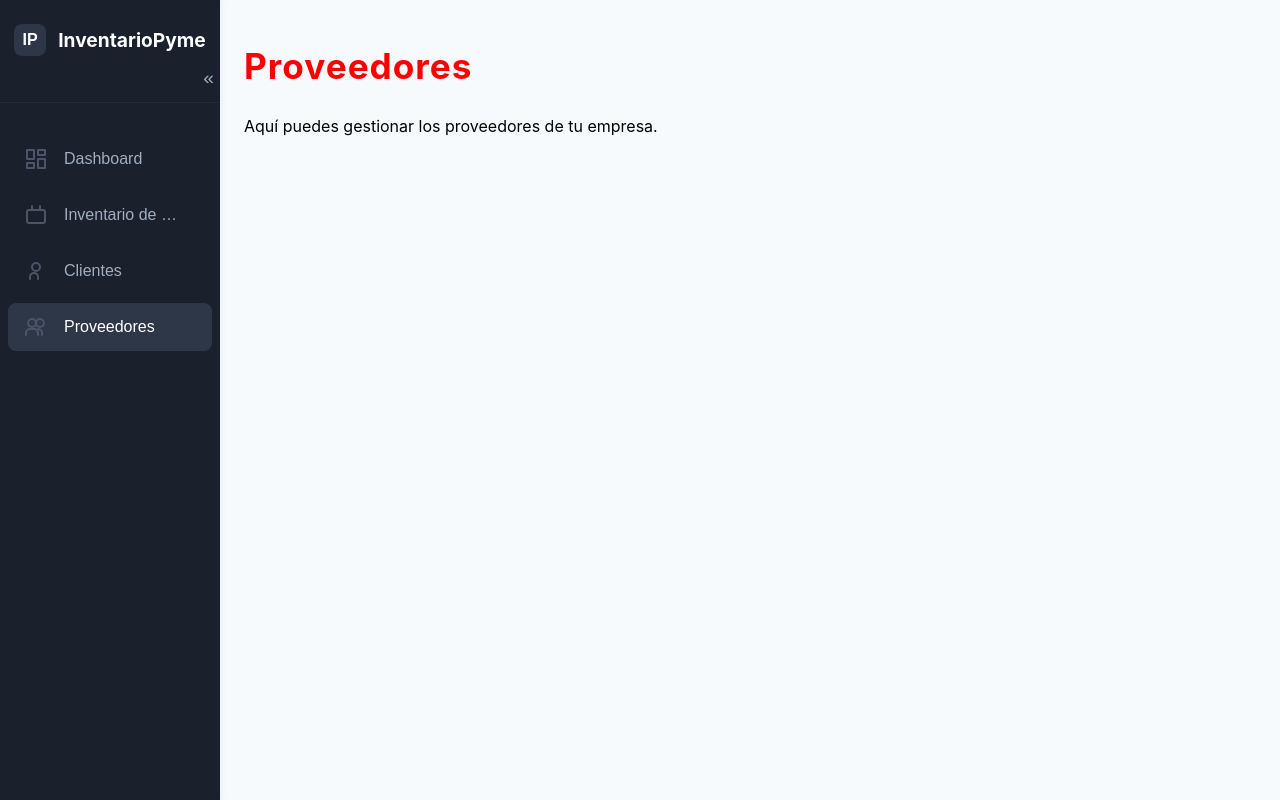
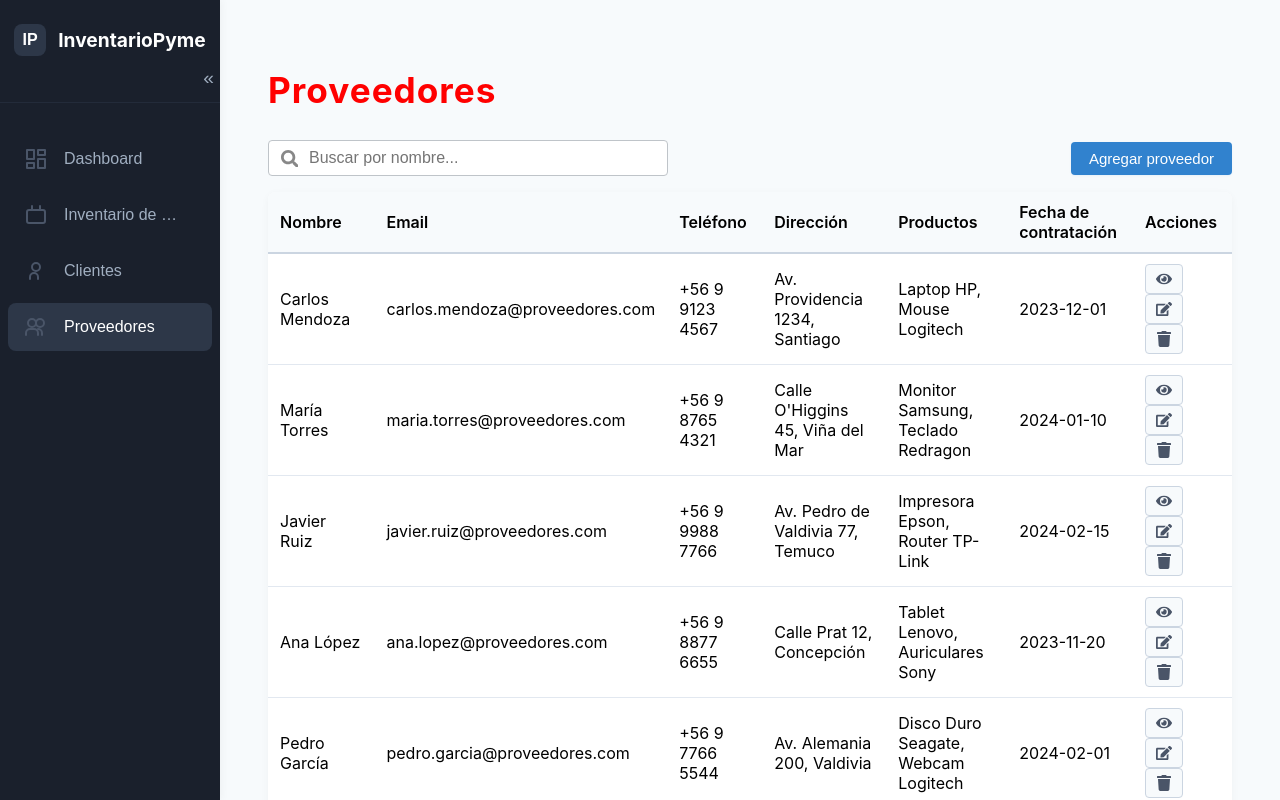
Before and after one commit to Panda2609/my-pyme, a React (Create React App) app: page / in a window 1280 px wide. Both pictures are taken after a click on the button "Proveedores". Shown: the top 800 px of the page. Built offline with nearby package versions, Linux system fonts and the light colour scheme.

Commit message:
Barra busqueda, botón para proveedores, paginación y estilado de la tabla

```diff
--- a/src/components/Providers.jsx
+++ b/src/components/Providers.jsx
@@ -1,15 +1,130 @@
-import React from 'react';
+
+import React, { useState } from 'react';
+import mockProvidersData from '../data/mockProvidersData';
+import { FaEye, FaEdit, FaTrash } from 'react-icons/fa';
+import SearchBar from './SearchBar';
+import Pagination from './Pagination';
 import '../styles/Providers.css';
 
 const Providers = () => {
-    return (
-        <>
-            <div classname="providers-container">
-                <h2>Proveedores</h2>
-                <p>Aquí puedes gestionar los proveedores de tu empresa.</p>
-            </div>
-        </>
-    );
-}
+  const [showModal, setShowModal] = useState(false);
+  const [selectedProvider, setSelectedProvider] = useState(null);
+  const [search, setSearch] = useState("");
+
+  const handleShowHistorial = (provider) => {
+    setSelectedProvider(provider);
+    setShowModal(true);
+  };
+
+  const handleCloseModal = () => {
+    setShowModal(false);
+    setSelectedProvider(null);
+  };
+
+  const handleEdit = (providerId) => {
+    // Lógica para editar proveedor
+    alert('Editar proveedor: ' + providerId);
+  };
+
+  const handleDelete = (providerId) => {
+    // Lógica para eliminar proveedor
+    alert('Eliminar proveedor: ' + providerId);
+  };
+
+  // Filtrar proveedores por búsqueda
+  const filteredProviders = mockProvidersData.filter((p) =>
+    p.nombre.toLowerCase().includes(search.toLowerCase())
+  );
+
+  // Paginación
+  const [currentPage, setCurrentPage] = useState(1);
+  const itemsPerPage = 10;
+  const totalPages = Math.ceil(filteredProviders.length / itemsPerPage);
+  const paginatedProviders = filteredProviders.slice(
+    (currentPage - 1) * itemsPerPage,
+    currentPage * itemsPerPage
+  );
+
+  return (
+    <div className="providers-container">
+      <h2>Proveedores</h2>
+      <div className="filter-search-row">
+        <SearchBar value={search} onChange={setSearch} />
+        <button className="add-provider-btn" >
+          Agregar proveedor
+        </button>
+      </div>
+      <table className="providers-table">
+        <thead>
+          <tr>
+            <th>Nombre</th>
+            <th>Email</th>
+            <th>Teléfono</th>
+            <th>Dirección</th>
+            <th>Productos</th>
+            <th>Fecha de contratación</th>
+            <th>Acciones</th>
+          </tr>
+        </thead>
+        <tbody>
+          {paginatedProviders.length === 0 ? (
+            <tr>
+              <td colSpan="7" className="no-providers">No hay proveedores</td>
+            </tr>
+          ) : (
+            paginatedProviders.map((provider) => (
+              <tr key={provider.id}>
+                <td>{provider.nombre}</td>
+                <td>{provider.email}</td>
+                <td>{provider.telefono}</td>
+                <td>{provider.direccion}</td>
+                <td>{provider.productos.join(', ')}</td>
+                <td>{provider.fechaContratacion}</td>
+                <td>
+                  <button className="providers-action-btn" title="Ver historial" onClick={() => handleShowHistorial(provider)}>
+                    <FaEye />
+                  </button>
+                  <button className="providers-action-btn" title="Editar">
+                    <FaEdit />
+                  </button>
+                  <button className="providers-action-btn" title="Eliminar" >
+                    <FaTrash />
+                  </button>
+                </td>
+              </tr>
+            ))
+          )}
+        </tbody>
+      </table>
+
+      <Pagination
+        currentPage={currentPage}
+        totalPages={totalPages}
+        onPageChange={setCurrentPage}
+      />
+
+      {/* Modal para historial */}
+      {showModal && selectedProvider && (
+        <div className="modal-overlay">
+          <div className="modal-content">
+            <h3>Historial de entregas de {selectedProvider.nombre}</h3>
+            <ul>
+              {selectedProvider.historial.length > 0 ? (
+                selectedProvider.historial.map((item, idx) => (
+                  <li key={idx}>
+                    {item.producto} - {item.cantidad} unidades - {item.fecha}
+                  </li>
+                ))
+              ) : (
+                <li>No hay entregas registradas.</li>
+              )}
+            </ul>
+            <button className="modal-close-btn" onClick={handleCloseModal}>Cerrar</button>
+          </div>
+        </div>
+      )}
+    </div>
+  );
+};
 
 export default Providers;
--- a/src/data/mockProvidersData.js
+++ b/src/data/mockProvidersData.js
@@ -3,8 +3,8 @@ const mockProvidersData = [
     id: 1,
     nombre: "Carlos Mendoza",
     email: "carlos.mendoza@proveedores.com",
-    telefono: "+34 600 123 456",
-    direccion: "Calle Mayor 123, Madrid",
+    telefono: "+56 9 9123 4567",
+    direccion: "Av. Providencia 1234, Santiago",
     productos: ["Laptop HP", "Mouse Logitech"],
     historial: [
       { producto: "Laptop HP", cantidad: 10, fecha: "2024-01-15" },
@@ -16,8 +16,8 @@ const mockProvidersData = [
     id: 2,
     nombre: "María Torres",
     email: "maria.torres@proveedores.com",
-    telefono: "+34 600 654 321",
-    direccion: "Av. Libertad 45, Barcelona",
+    telefono: "+56 9 8765 4321",
+    direccion: "Calle O'Higgins 45, Viña del Mar",
     productos: ["Monitor Samsung", "Teclado Redragon"],
     historial: [
       { producto: "Monitor Samsung", cantidad: 8, fecha: "2024-02-20" }
@@ -28,8 +28,8 @@ const mockProvidersData = [
     id: 3,
     nombre: "Javier Ruiz",
     email: "javier.ruiz@proveedores.com",
-    telefono: "+34 600 789 123",
-    direccion: "Calle Sol 77, Valencia",
+    telefono: "+56 9 9988 7766",
+    direccion: "Av. Pedro de Valdivia 77, Temuco",
     productos: ["Impresora Epson", "Router TP-Link"],
     historial: [
       { producto: "Impresora Epson", cantidad: 5, fecha: "2024-03-05" },
@@ -41,8 +41,8 @@ const mockProvidersData = [
     id: 4,
     nombre: "Ana López",
     email: "ana.lopez@proveedores.com",
-    telefono: "+34 600 321 987",
-    direccion: "Calle Luna 12, Sevilla",
+    telefono: "+56 9 8877 6655",
+    direccion: "Calle Prat 12, Concepción",
     productos: ["Tablet Lenovo", "Auriculares Sony"],
     historial: [
       { producto: "Tablet Lenovo", cantidad: 7, fecha: "2024-01-25" }
@@ -53,8 +53,8 @@ const mockProvidersData = [
     id: 5,
     nombre: "Pedro García",
     email: "pedro.garcia@proveedores.com",
-    telefono: "+34 600 456 789",
-    direccion: "Av. Andalucía 200, Málaga",
+    telefono: "+56 9 7766 5544",
+    direccion: "Av. Alemania 200, Valdivia",
     productos: ["Disco Duro Seagate", "Webcam Logitech"],
     historial: [
       { producto: "Disco Duro Seagate", cantidad: 15, fecha: "2024-03-18" }
@@ -65,8 +65,8 @@ const mockProvidersData = [
     id: 6,
     nombre: "Lucía Fernández",
     email: "lucia.fernandez@proveedores.com",
-    telefono: "+34 600 987 654",
-    direccion: "Calle Norte 8, Zaragoza",
+    telefono: "+56 9 6655 4433",
+    direccion: "Calle Colón 8, Antofagasta",
     productos: ["Monitor LG", "Mousepad SteelSeries"],
     historial: [
       { producto: "Monitor LG", cantidad: 6, fecha: "2024-04-10" }
@@ -77,8 +77,8 @@ const mockProvidersData = [
     id: 7,
     nombre: "Miguel Castro",
     email: "miguel.castro@proveedores.com",
-    telefono: "+34 600 654 987",
-    direccion: "Av. Central 55, Bilbao",
+    telefono: "+56 9 5544 3322",
+    direccion: "Av. Matta 55, La Serena",
     productos: ["Laptop Dell", "Teclado Logitech"],
     historial: [
       { producto: "Laptop Dell", cantidad: 9, fecha: "2024-02-28" }
@@ -89,8 +89,8 @@ const mockProvidersData = [
     id: 8,
     nombre: "Sofía Herrera",
     email: "sofia.herrera@proveedores.com",
-    telefono: "+34 600 852 963",
-    direccion: "Calle Sur 33, Murcia",
+    telefono: "+56 9 4433 2211",
+    direccion: "Calle San Martín 33, Rancagua",
     productos: ["Monitor Asus", "Tablet Samsung"],
     historial: [
       { producto: "Monitor Asus", cantidad: 4, fecha: "2024-03-22" }
@@ -101,8 +101,8 @@ const mockProvidersData = [
     id: 9,
     nombre: "Andrés Vargas",
     email: "andres.vargas@proveedores.com",
-    telefono: "+34 600 963 258",
-    direccion: "Av. del Mar 100, Cádiz",
+    telefono: "+56 9 3322 1100",
+    direccion: "Av. del Mar 100, Coquimbo",
     productos: ["Impresora HP", "Auriculares JBL"],
     historial: [
       { producto: "Impresora HP", cantidad: 3, fecha: "2024-04-05" }
@@ -113,8 +113,8 @@ const mockProvidersData = [
     id: 10,
     nombre: "Gabriela Castro",
     email: "gabriela.castro@proveedores.com",
-    telefono: "+34 600 741 852",
-    direccion: "Calle Este 21, Valladolid",
+    telefono: "+56 9 2211 0099",
+    direccion: "Calle Baquedano 21, Iquique",
     productos: ["Disco Duro WD", "Router Asus"],
     historial: [
       { producto: "Disco Duro WD", cantidad: 11, fecha: "2024-03-30" }
--- a/src/styles/Providers.css
+++ b/src/styles/Providers.css
@@ -0,0 +1,105 @@
+
+.filter-search-row {
+  display: flex;
+  align-items: center;
+  justify-content: space-between;
+  margin-bottom: 12px;
+}
+.add-provider-btn {
+  background: #3182ce;
+  color: #fff;
+  border: none;
+  border-radius: 4px;
+  padding: 8px 18px;
+  font-size: 15px;
+  font-weight: 500;
+  cursor: pointer;
+  transition: background 0.2s;
+  box-shadow: 0 1px 2px rgba(49,130,206,0.08);
+}
+.add-provider-btn:hover {
+  background: #2563eb;
+}
+
+.providers-container {
+  padding: 24px;
+}
+
+.providers-table {
+  width: 100%;
+  border-collapse: collapse;
+  margin-top: 16px;
+  background: #fff;
+  box-shadow: 0 2px 8px rgba(0,0,0,0.04);
+  border-radius: 8px;
+  overflow: hidden;
+}
+.providers-table th, .providers-table td {
+  padding: 10px 12px;
+  text-align: left;
+  border-bottom: 1px solid #e2e8f0;
+}
+.providers-table th {
+  background: #f7fafc;
+  font-weight: 600;
+  border-bottom: 2px solid #cbd5e1;
+}
+.providers-table tr:last-child td {
+  border-bottom: none;
+}
+.no-providers {
+  text-align: center;
+  color: #a0aec0;
+  padding: 24px 0;
+}
+.providers-action-btn {
+  background: #f7fafc;
+  border: 1px solid #cbd5e1;
+  border-radius: 4px;
+  padding: 6px 10px;
+  margin-right: 6px;
+  cursor: pointer;
+  transition: background 0.2s, border 0.2s;
+  font-size: 16px;
+  color: #4A5568;
+  display: inline-flex;
+  align-items: center;
+}
+.providers-action-btn:last-child {
+  margin-right: 0;
+}
+.providers-action-btn:hover {
+  background: #e2e8f0;
+  border-color: #a0aec0;
+}
+.modal-overlay {
+  position: fixed;
+  top: 0;
+  left: 0;
+  width: 100vw;
+  height: 100vh;
+  background: rgba(0,0,0,0.3);
+  display: flex;
+  align-items: center;
+  justify-content: center;
+  z-index: 1000;
+}
+.modal-content {
+  background: #fff;
+  padding: 24px;
+  border-radius: 8px;
+  min-width: 300px;
+  max-width: 400px;
+}
+.modal-close-btn {
+  margin-top: 16px;
+  padding: 6px 16px;
+  cursor: pointer;
+  background: #f7fafc;
+  border: 1px solid #cbd5e1;
+  border-radius: 4px;
+  transition: background 0.2s;
+}
+.modal-close-btn:hover {
+  background: #e2e8f0;
+}
```
